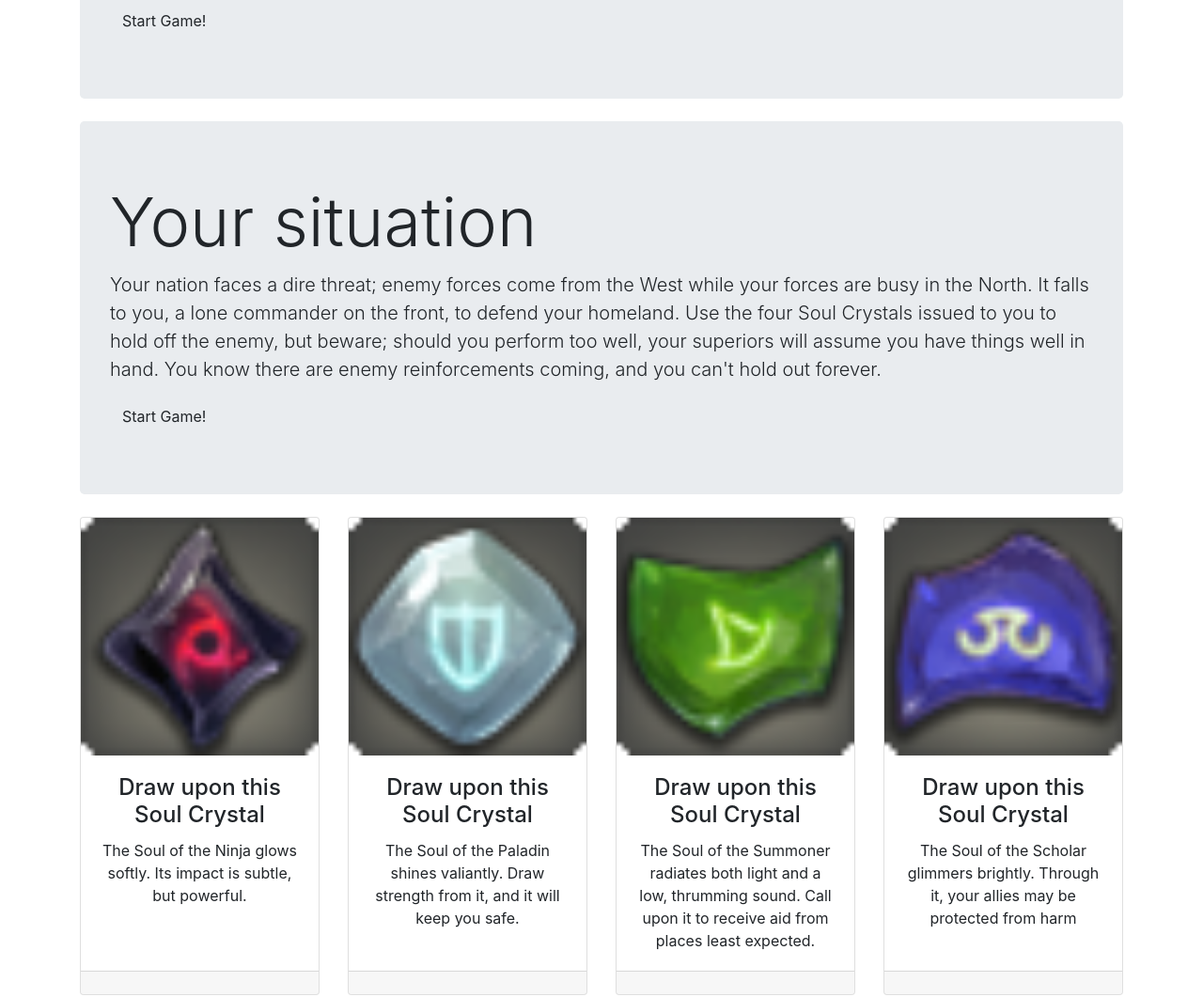
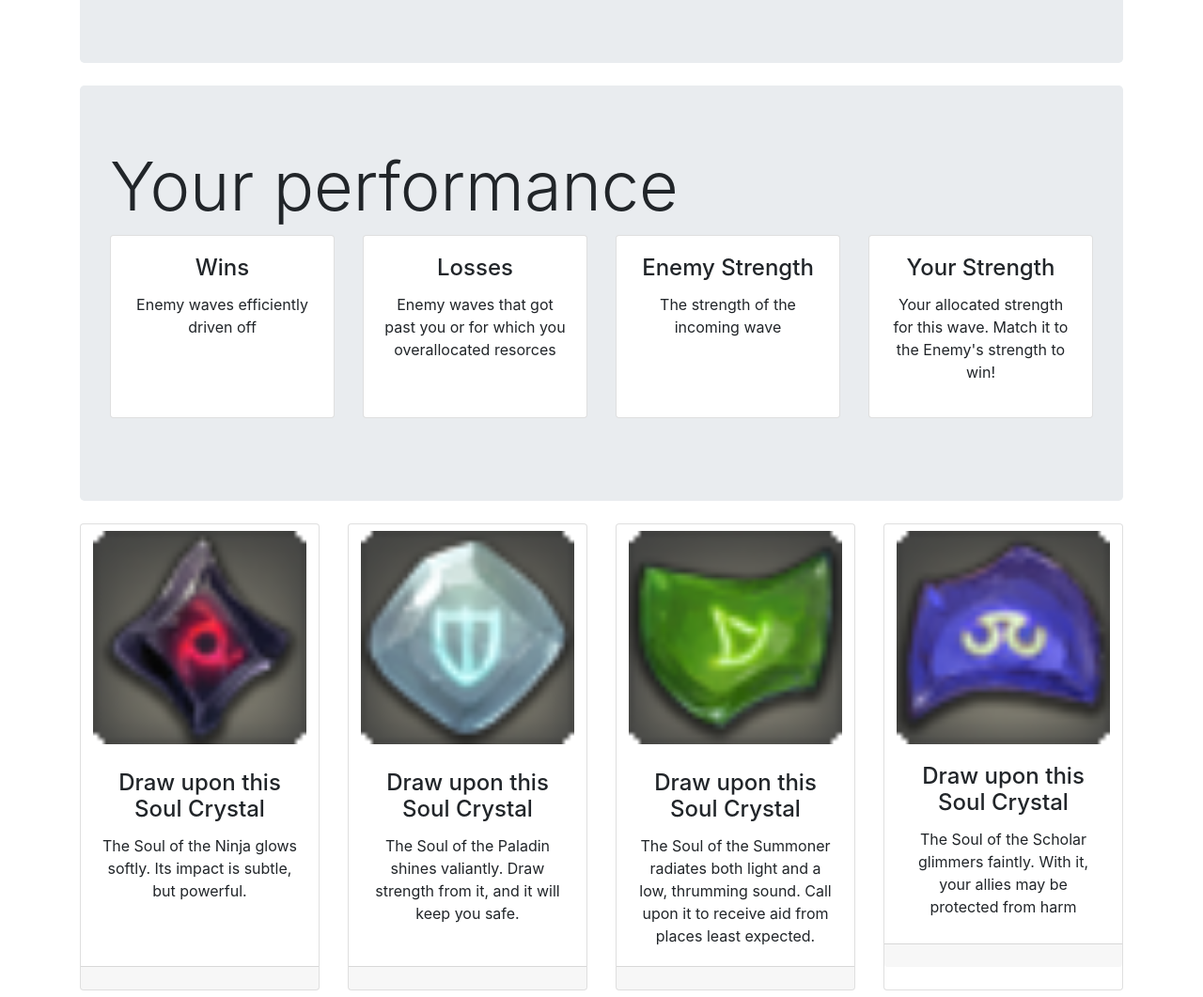
Before and after one commit to RKutner/Enemies-at-the-gates, a plain HTML site: page index.html in a window 1280 px wide. Shown: the part 371-1432 px from the top of the page at 94% size. Drawn offline with nearby package versions, Linux system fonts and the light colour scheme.

Commit message:
functions set, value not assigning

```diff
--- a/assets/javascript/game.js
+++ b/assets/javascript/game.js
@@ -0,0 +1,38 @@
+var wins = 0;
+var loss = 0;
+var e_str = 0;
+var p_str = 0;
+var ninja = 0;
+var paladin = 0;
+var summoner = 0;
+var scholar = 0;
+
+
+
+$(document).ready(reset())
+
+function reset() {
+    ninja = (Math.floor(Math.random() * 15));
+    paladin = (Math.floor(Math.random() * 15));
+    summoner = (Math.floor(Math.random() * 15));
+    scholar = (Math.floor(Math.random() * 15));
+    e_str = ((Math.floor(Math.random() * 50)) + 50);
+    p_str = 0;
+}
+
+
+
+$(document).on('click', '.btn', function () {
+    console.log(e_str)
+    console.log(p_str)
+    var power = $(this).val();
+    console.log(power)
+    p_str += power
+    if (p_str === e_str) {
+        wins++
+        reset()
+    } else if (p_str > e_str) {
+        loss++
+        reset()
+    }
+})
--- a/index.html
+++ b/index.html
@@ -37,22 +37,60 @@
         North. It falls to you, a lone commander on the front, to defend your homeland. Use the four Soul Crystals
         issued to you to hold off the enemy, but beware; should you overextend yourself defending from any particular
         wave, you will have insufficient resources for the next. Shepherd your resources carefully.</p>
-      <button id=startGame class="btn">Start Game!</button>
     </header>
 
     <header class="jumbotron my-4">
-      <h1 class="display-3">Your situation</h1>
-      <p class="lead">Your nation faces a dire threat; enemy forces come from the West while your forces are busy in the
-        North. It falls to you, a lone commander on the front, to defend your homeland. Use the four Soul Crystals
-        issued to you to hold off the enemy, but beware; should you perform too well, your superiors will assume you
-        have things well in hand. You know there are enemy reinforcements coming, and you can't hold out forever.</p>
-      <button id=startGame class="btn">Start Game!</button>
+      <h1 class="display-3">Your performance</h1>
+      <div class="row text-center">
+        <div class="col-lg-3 col-md-6 mb-4">
+          <div class="card h-100">
+            <div class="card-body">
+              <h4 class="card-title">Wins</h4>
+              <p class="card-text wins">Enemy waves efficiently driven off</p>
+              <div id="wins"></div>
+            </div>
+          </div>
+        </div>
+        <div class="col-lg-3 col-md-6 mb-4">
+          <div class="card h-100">
+            <div class="card-body">
+              <h4 class="card-title">Losses</h4>
+              <p class="card-text wins">Enemy waves that got past you or for which you overallocated resorces</p>
+              <div id="losses"></div>
+            </div>
+          </div>
+        </div>
+
+        <div class="col-lg-3 col-md-6 mb-4">
+          <div class="card h-100">
+            <div class="card-body">
+              <h4 class="card-title">Enemy Strength</h4>
+              <p class="card-text wins">The strength of the incoming wave</p>
+              <div id="target"></div>
+            </div>
+          </div>
+        </div>
+
+        <div class="col-lg-3 col-md-6 mb-4">
+          <div class="card h-100">
+            <div class="card-body">
+              <h4 class="card-title">Your Strength</h4>
+              <p class="card-text wins">Your allocated strength for this wave. Match it to the Enemy's strength to win!
+              </p>
+              <div id="result"></div>
+            </div>
+          </div>
+        </div>
+
+
     </header>
 
     <div class="row text-center">
       <div class="col-lg-3 col-md-6 mb-4">
         <div class="card h-100">
-          <img class="card-img-top" src="./assets/images/Ninja.png" alt="">
+          <button  class="btn" 'ninja'>
+            <img class="card-img-top" src="./assets/images/Ninja.png" alt="Ninja Crystal">
+          </button>
           <div class="card-body">
             <h4 class="card-title">Draw upon this Soul Crystal</h4>
             <p class="card-text">The Soul of the Ninja glows softly. Its impact is subtle, but powerful.</p>
@@ -64,7 +102,10 @@
 
       <div class="col-lg-3 col-md-6 mb-4">
         <div class="card h-100">
-          <img class="card-img-top" src="./assets/images/Paladin.png" alt="">
+          <button class="btn" value=paladin>
+
+            <img class="card-img-top" src="./assets/images/Paladin.png" alt="Paladin Crystal">
+          </button>
           <div class="card-body">
             <h4 class="card-title">Draw upon this Soul Crystal</h4>
             <p class="card-text">The Soul of the Paladin shines valiantly. Draw strength from it, and it will keep you
@@ -77,7 +118,9 @@
 
       <div class="col-lg-3 col-md-6 mb-4">
         <div class="card h-100">
-          <img class="card-img-top" src="./assets/images/Summoner.png" alt="">
+          <button class="btn" value=summoner>
+            <img class="card-img-top" src="./assets/images/Summoner.png" alt="Summoner Crystal">
+          </button>
           <div class="card-body">
             <h4 class="card-title">Draw upon this Soul Crystal</h4>
             <p class="card-text">The Soul of the Summoner radiates both light and a low, thrumming sound. Call upon it
@@ -90,12 +133,17 @@
 
       <div class="col-lg-3 col-md-6 mb-4">
         <div class="card h-100">
+          <button class="btn" value=scholar>
+
           <img class="card-img-top" src="./assets/images/Scholar.png" alt="">
           <div class="card-body">
-            <h4 class="card-title">Draw upon this Soul Crystal</h4>
-            <p class="card-text">The Soul of the Scholar glimmers brightly. Through it, your allies may be protected
-              from harm</p>
+
+              <h4 class="card-title">Draw upon this Soul Crystal</h4>
+              <p class="card-text">The Soul of the Scholar glimmers faintly. With it, your allies may be protected
+                from harm</p>
           </div>
+        </button>
+
           <div class="card-footer">
           </div>
         </div>
@@ -113,8 +161,9 @@
     </div> -->
   </footer>
 
-  <script src="vendor/jquery/jquery.min.js"></script>
-  <script src="vendor/bootstrap/js/bootstrap.bundle.min.js"></script>
+  <script src="https://code.jquery.com/jquery-3.4.1.min.js"
+    integrity="sha256-CSXorXvZcTkaix6Yvo6HppcZGetbYMGWSFlBw8HfCJo=" crossorigin="anonymous"></script>
+  <script src= "./assets/javascript/game.js"></script>
 
 </body>
 
```
Also changed, not shown: assets/images/Start.png (added).
